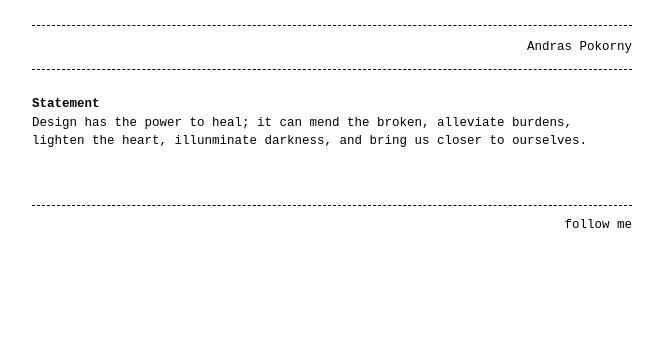
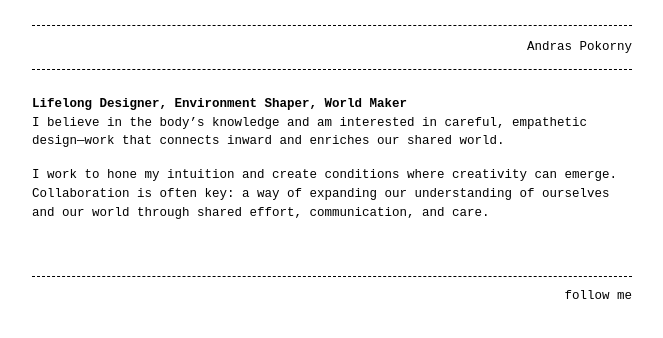
Before and after one commit to easydoesit-design/easydoesit-design.github.io, a Jekyll site: the page built from index.md, in a window 1280 px wide. Shown: the top 338 px of the page, without its empty margins (308-971 px from the left). Built offline with Jekyll 4.4.1, drawn with Linux system fonts in a browser that asks for light colours.

Commit message:
Update index.md

```diff
--- a/index.md
+++ b/index.md
@@ -4,6 +4,7 @@ layout: home
 permalink: /
 ---
 
-# Statement
+# Lifelong Designer, Environment Shaper, World Maker
+I believe in the body’s knowledge and am interested in careful, empathetic design—work that connects inward and enriches our shared world.
 
-Design has the power to heal; it can mend the broken, alleviate burdens, lighten the heart, illunminate darkness, and bring us closer to ourselves.
+I work to hone my intuition and create conditions where creativity can emerge. Collaboration is often key: a way of expanding our understanding of ourselves and our world through shared effort, communication, and care.
```
